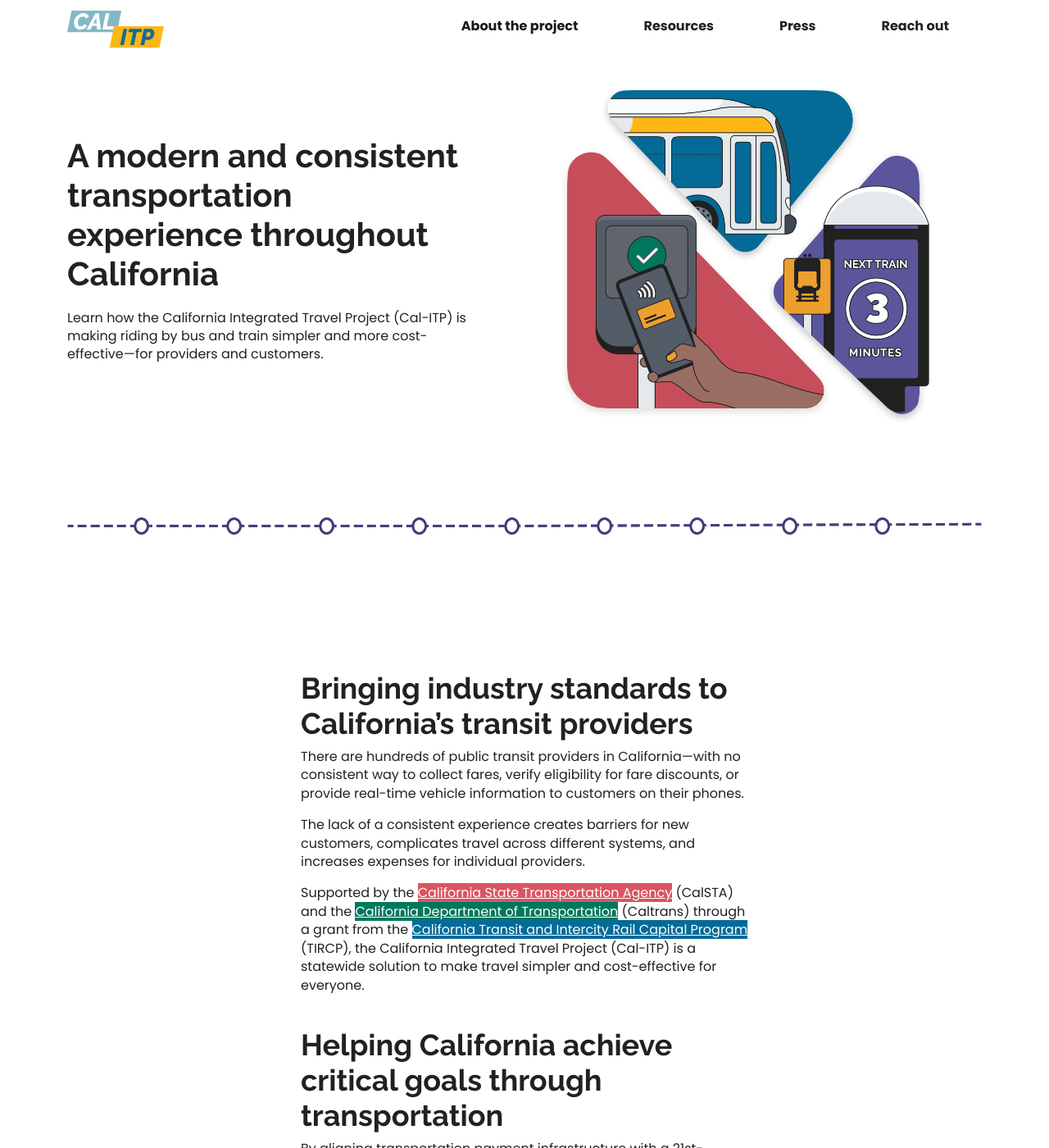
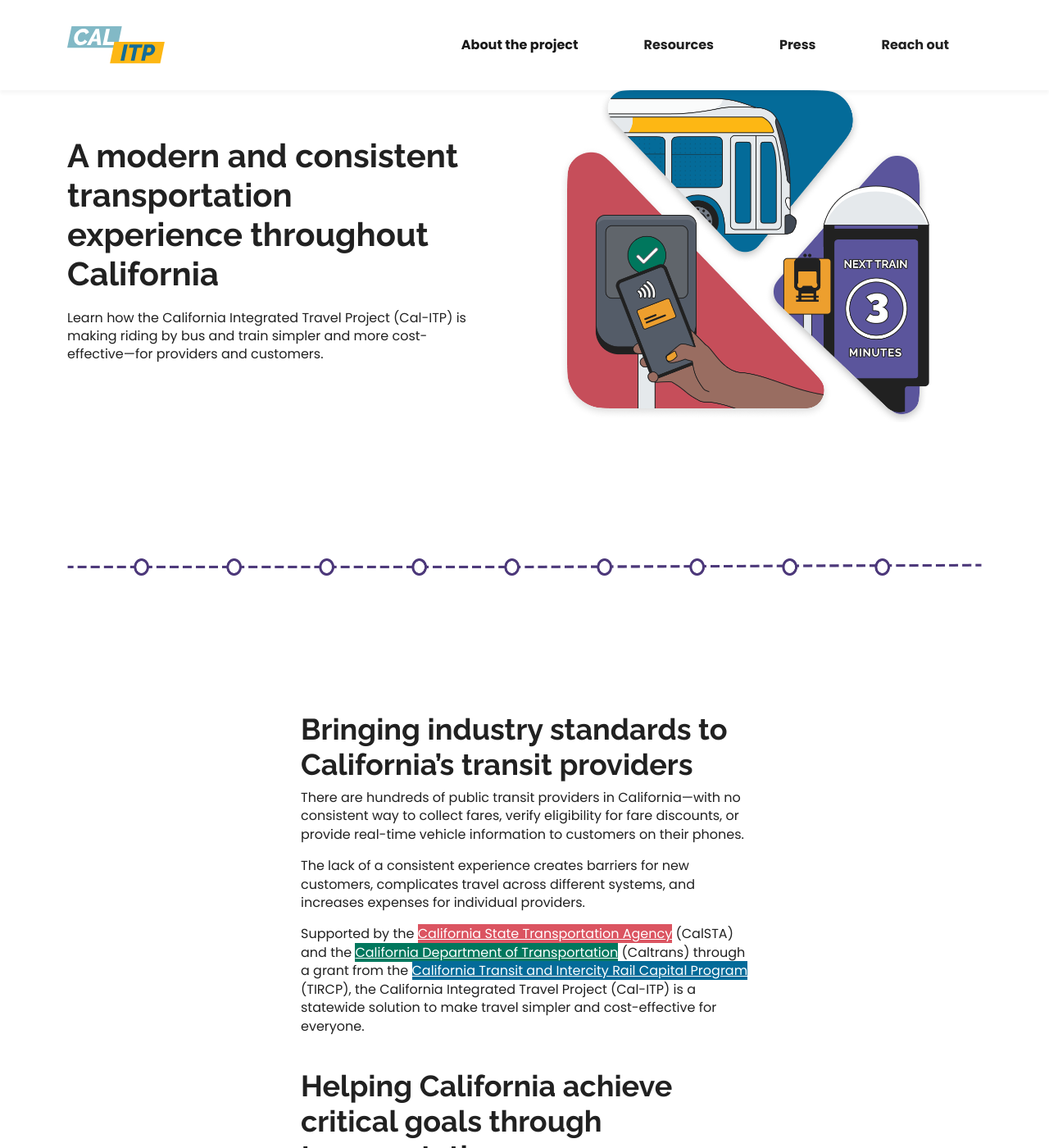
Before and after one commit to cal-itp/calitp.org, a Jekyll site: the page built from src/index.html, in a window 1280 px wide and 1400 px high. Shown: the whole window at 82% size. Built offline with Jekyll 4.4.1, drawn with Linux system fonts in a browser that asks for light colours.

Commit message:
feat(nav): desktop nav styles

```diff
--- a/src/_includes/header.html
+++ b/src/_includes/header.html
@@ -5,7 +5,7 @@
         <img
           src="images/cal-itp-logo.svg"
           alt="Cal-ITP: California Integrated Travel Project"
-          width="118" />
+          width="119" />
       </a>
       <button
         class="navbar-toggler collapsed"
--- a/src/stylesheets/main.css
+++ b/src/stylesheets/main.css
@@ -39,11 +39,24 @@
 
 .navbar {
   --bs-navbar-nav-link-padding-x: 40px;
-  --bs-navbar-nav-link-padding-y: 40px;
+  --bs-navbar-nav-link-padding-y: 0;
+  --bs-navbar-padding-y: 0;
+  box-shadow: 0px 4px 4px rgba(0, 0, 0, 0.04);
+}
+
+.navbar-brand {
+  --bs-navbar-brand-padding-x: 32px;
+  --bs-navbar-brand-padding-y: 32px;
 }
 
 .navbar-nav {
   --bs-nav-link-color: #212121;
+  --bs-navbar-nav-link-padding-y: 0;
+  --bs-nav-link-padding-y: 0;
+}
+
+.navbar-expand-lg .navbar-nav .nav-link {
+  margin-bottom: 0;
 }
 
 main.container {
@@ -113,6 +126,11 @@
   line-height: 1.1;
   align-items: center;
   justify-items: center;
+<<<<<<< HEAD
+=======
+  padding-top: 88px;
+  padding-bottom: 50px;
+>>>>>>> 1d752d1 (feat(nav): desktop nav styles)
 }
 
 .big {
```
